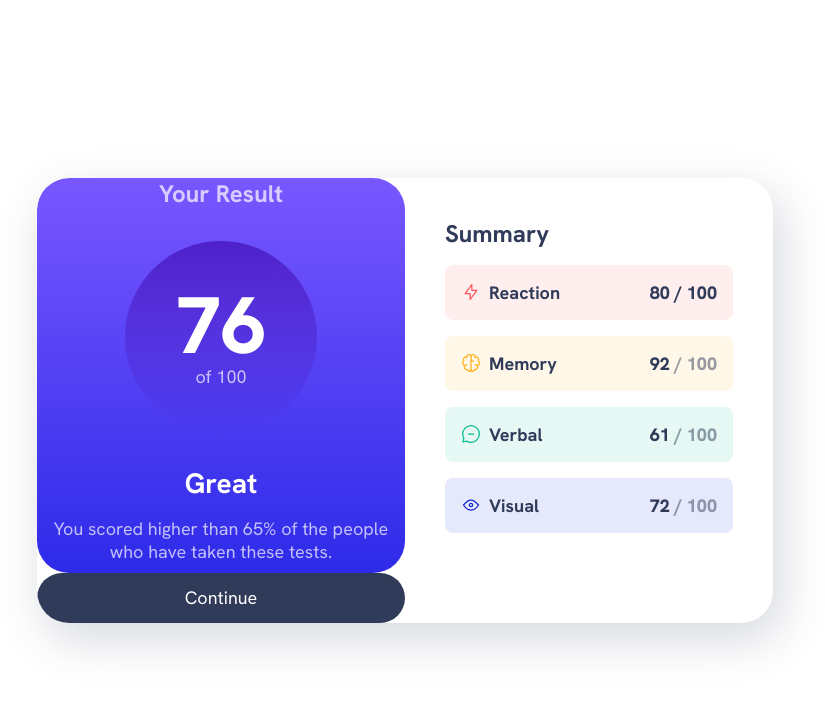
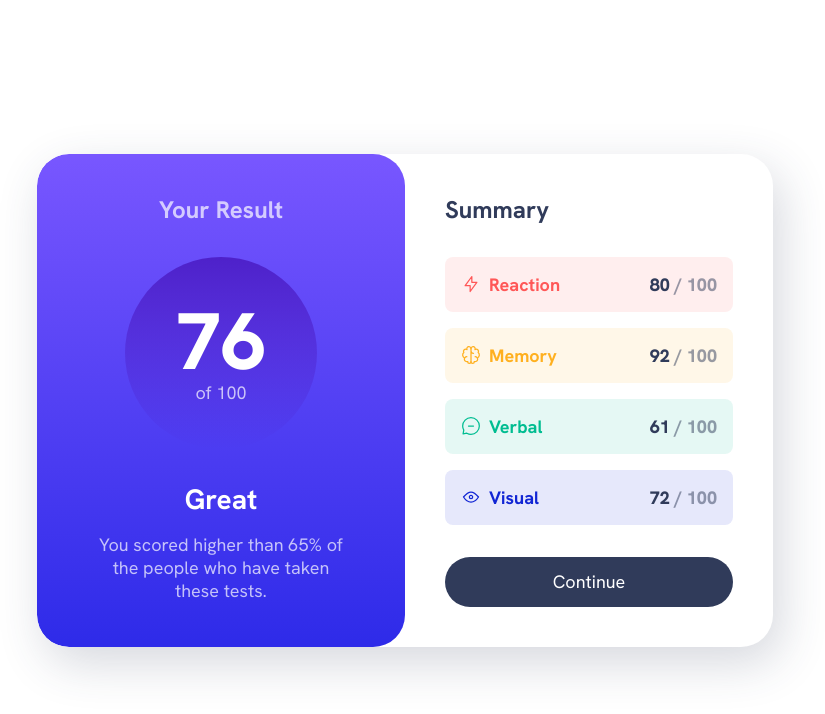
Before and after one commit to Glenda9031/Results_Summary_Component_3, a plain HTML site: page index.html in a window 1280 px wide. Shown: the whole page, without its empty margins (235-1060 px from the left). Drawn offline with Linux system fonts and the light colour scheme; files whose address does not match are found by name.

Commit message:
Update index.html and style.css

```diff
--- a/css/style.css
+++ b/css/style.css
@@ -77,11 +77,11 @@ body {
   color: var(--clr-neutral-700);
 }
 
-@media (width > 37.5rem) {
+@media (min-width: 600px) {
   body {
     min-height: 100vh;
     display: grid;
-   place-items: center;
+    place-items: center;
   }
 }
 
@@ -103,8 +103,8 @@ body {
 }
 
 .section-title {
+  font-weight: var(--fw-bold);
   font-size: var(--fs-600);
-  font-weight: var(--fw-bold);
 }
 
 .button {
@@ -130,25 +130,28 @@ body {
   display: grid;
 }
 
-@media (width > 37.5rem) {
+@media (min-width: 600px) {
   .result-summary {
     margin-inline: 1rem;
-    grid-template-columns: repeat(2, 1fr);
+    grid-template-columns: 1fr 1fr;
     border-radius: var(--border-radius);
     overflow: hidden;
-    box-shadow: .5rem 1rem 3rem hsl(var(--clr-neutral-hsl-700), .2);
+    box-shadow: .5rem 1rem 3rem
+      hsl(var(--clr-neutral-hsl-700), .2);
   }
 }
 
 .results {
   color: hsl(var(--clr-neutral-hsl-100), .7);
   text-align: center;
-  padding: var(--padding), calc(var(--padding) * 1.5);
+  padding:
+    var(--padding) calc(var(--padding) * 1.5);
   background: var(--gradient-primary);
-  border-radius: 0 0 var(--border-radius) var(--border-radius);
+  border-radius:
+    0 0 var(--border-radius) var(--border-radius);
 }
 
-@media (width > 37.5rem) {
+@media (min-width: 600px) {
   .results {
     border-radius: var(--border-radius);
   }
@@ -188,37 +191,34 @@ body {
   align-items: center;
   padding: 1rem;
   border-radius: .5rem;
-  background: hsla(var(--item-color), .1);
+  background-color: hsl(var(--item-color), .1);
 }
 
-.summary-item img {
-  stroke: var(--item-color);
+.summary-item svg {
+  stroke: hsl(var(--item-color));
 }
 
 .summary-item-title {
+  color: hsl(var(--item-color));
   font-weight: var(--fw-bold);
-  color: var(--item-color);
 }
 
 .summary-item[data-item-type="accent-1"] {
   --item-color: var(--clr-accent-1);
 }
-
 .summary-item[data-item-type="accent-2"] {
   --item-color: var(--clr-accent-2);
 }
-
 .summary-item[data-item-type="accent-3"] {
   --item-color: var(--clr-accent-3);
 }
-
 .summary-item[data-item-type="accent-4"] {
   --item-color: var(--clr-accent-4);
 }
 
 .summary-score {
   font-weight: var(--fw-black);
-  color: hsla(var(--clr-neutral-hsl-700), .5);
+  color: hsl(var(--clr-neutral-hsl-700), .5);
 }
 
 .summary-score span {
--- a/index.html
+++ b/index.html
@@ -10,53 +10,54 @@
 <body>
    <main>
     <div class="result-summary">
-      <div class="results grid-flow" data-spacing="large">
+      <div class="results grid-flow"
+          data-spacing="large">
         <h1 class="section-title">Your Result</h1>
-        <p class="result-score"><span>76 </span>of 100</p>
-
+        <p class="result-score"><span>76</span> of 100</p>
         <div class="grid-flow">
           <p class="result-rank">Great</p>
           <p>You scored higher than 65% of the people who have taken these tests.</p>
         </div>
     </div>
 
-      <div class="summary grid-flow">
+    <div class="summary grid-flow"
+     data-spacing="large">
       <h2 class="section-title">Summary</h2>
-        <div class="summary-item" data-item-type="accent-1">
+
+    <div class="grid-flow">
+      <div class="summary-item"
+         data-item-type="accent-1">
       <div class="flex-group">
-            <img class="summary-icon" src="./assets/images/icon-reaction.svg" alt="Reaction icon">
+        <svg class="summary-icon" xmlns="http://www.w3.org/2000/svg" width="20" height="20" fill="none" viewBox="0 0 20 20"><path  stroke-linecap="round" stroke-linejoin="round" stroke-width="1.25" d="M10.833 8.333V2.5l-6.666 9.167h5V17.5l6.666-9.167h-5Z"/></svg>
         <h3 class="summary-item-title">Reaction</h3>
       </div>
-          <p class="summary-score"><span>80 / 100</span></p>
+      <p class="summary-score"><span>80</span> / 100</p>
     </div>
-
-        <div class="summary-item" data-item-type="accent-2">
+    <div class="summary-item"
+         data-item-type="accent-2">
       <div class="flex-group">
-            <img class="summary-icon" src="./assets/images/icon-memory.svg" alt="Memory icon">
-            <h3 class="summary-item-title">Memory</h3>
+        <svg class="summary-icon" xmlns="http://www.w3.org/2000/svg" width="20" height="20" fill="none" viewBox="0 0 20 20"><path  stroke-linecap="round" stroke-linejoin="round" stroke-width="1.25" d="M5.833 11.667a2.5 2.5 0 1 0 .834 4.858"/><path stroke-linecap="round" stroke-linejoin="round" stroke-width="1.25" d="M3.553 13.004a3.333 3.333 0 0 1-.728-5.53m.025-.067a2.083 2.083 0 0 1 2.983-2.824m.199.054A2.083 2.083 0 1 1 10 3.75v12.917a1.667 1.667 0 0 1-3.333 0M10 5.833a2.5 2.5 0 0 0 2.5 2.5m1.667 3.334a2.5 2.5 0 1 1-.834 4.858"/><path  stroke-linecap="round" stroke-linejoin="round" stroke-width="1.25" d="M16.447 13.004a3.334 3.334 0 0 0 .728-5.53m-.025-.067a2.083 2.083 0 0 0-2.983-2.824M10 3.75a2.085 2.085 0 0 1 2.538-2.033 2.084 2.084 0 0 1 1.43 2.92m-.635 12.03a1.667 1.667 0 0 1-3.333 0"/></svg>                <h3 class="summary-item-title">Memory</h3>
       </div>
       <p class="summary-score"><span>92</span> / 100</p>
     </div>
-
-        <div class="summary-item" data-item-type="accent-3">
+    <div class="summary-item"
+         data-item-type="accent-3">
       <div class="flex-group">
-            <img class="summary-icon" src="./assets/images/icon-verbal.svg" alt="Verbal icon">
-            <h3 class="summary-item-title">Verbal</h3>
+        <svg class="summary-icon" xmlns="http://www.w3.org/2000/svg" width="20" height="20" fill="none" viewBox="0 0 20 20"><path stroke-linecap="round" stroke-linejoin="round" stroke-width="1.25" d="M7.5 10h5M10 18.333A8.333 8.333 0 1 0 1.667 10c0 1.518.406 2.942 1.115 4.167l-.699 3.75 3.75-.699A8.295 8.295 0 0 0 10 18.333Z"/></svg>                <h3 class="summary-item-title">Verbal</h3>
       </div>
       <p class="summary-score"><span>61</span> / 100</p>
     </div>
-
-
-        <div class="summary-item" data-item-type="accent-4">
+    <div class="summary-item"
+         data-item-type="accent-4">
       <div class="flex-group">
-            <img class="summary-icon" src="./assets/images/icon-visual.svg" alt="Visual icon">
+        <svg class="summary-icon" xmlns="http://www.w3.org/2000/svg" width="20" height="20" fill="none" viewBox="0 0 20 20"><path  stroke-linecap="round" stroke-linejoin="round" stroke-width="1.25" d="M10 11.667a1.667 1.667 0 1 0 0-3.334 1.667 1.667 0 0 0 0 3.334Z"/><path  stroke-linecap="round" stroke-linejoin="round" stroke-width="1.25" d="M17.5 10c-1.574 2.492-4.402 5-7.5 5s-5.926-2.508-7.5-5C4.416 7.632 6.66 5 10 5s5.584 2.632 7.5 5Z"/></svg>
         <h3 class="summary-item-title">Visual</h3>
       </div>
       <p class="summary-score"><span>72</span> / 100</p>
     </div>
   </div>
-
   <button class="button">Continue</button>
+</div>
 </div>
 </main>
 </body>
```
Lines whose indentation alone changed are shown as unchanged.
